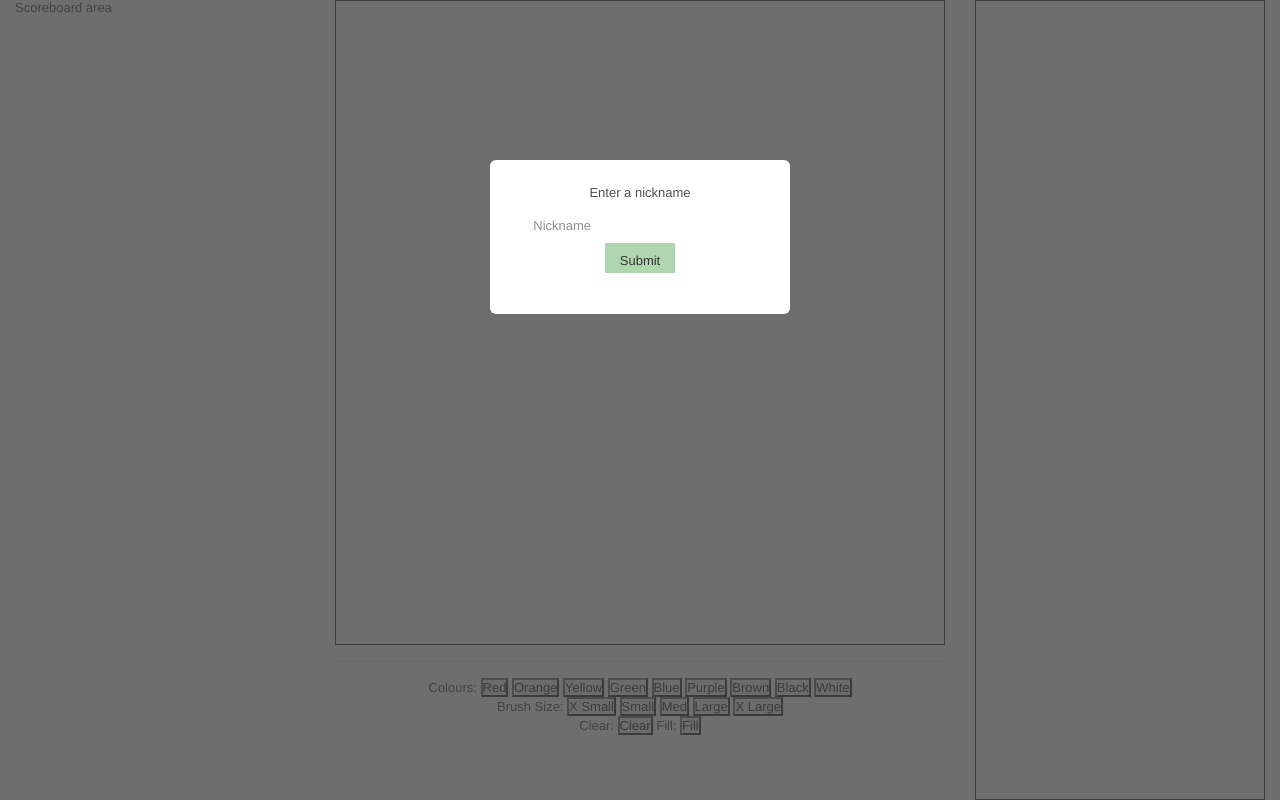
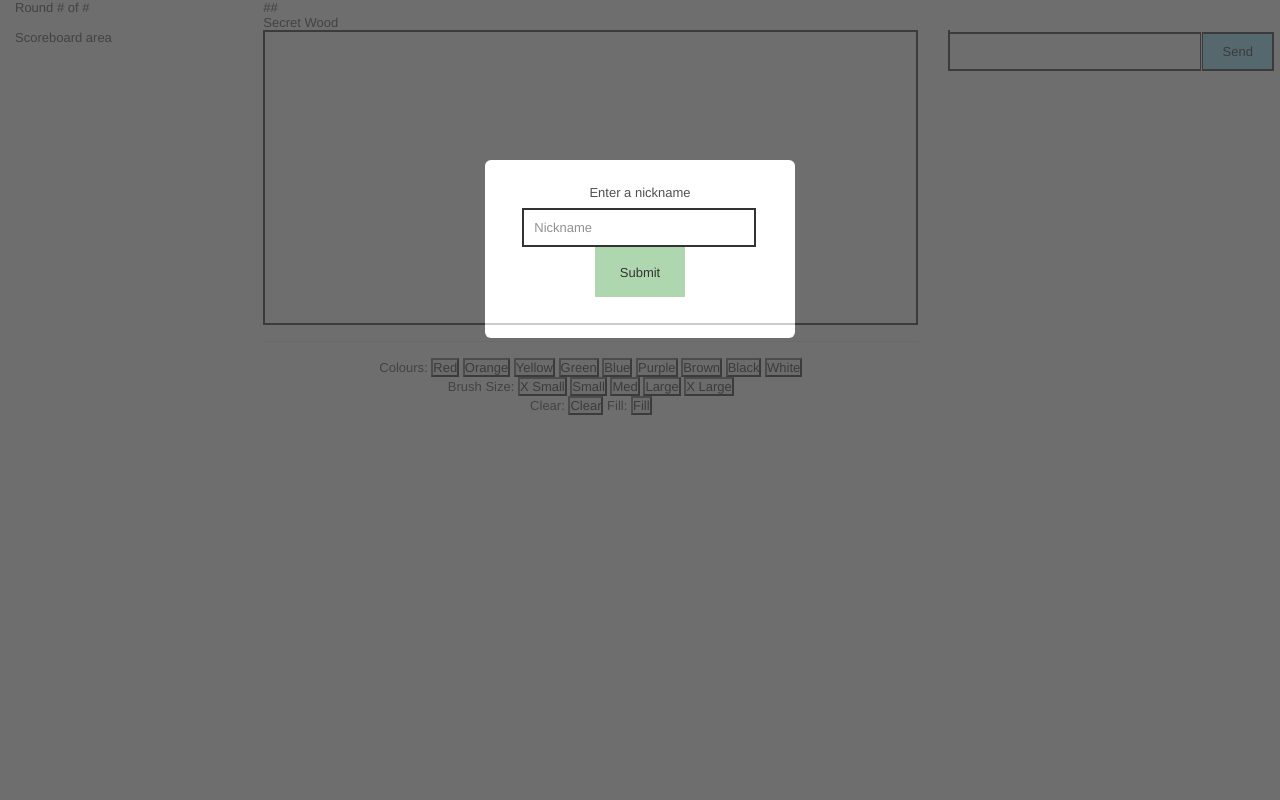
Before and after one commit to redbubble-ash/Pictionary, a website: page public/index.html in a window 1280 px wide. Shown: the top 800 px of the page. Drawn offline with nearby package versions, Linux system fonts and the light colour scheme; no server answers.

Commit message:
Moved boxes around, cleaned CSS, and stuff

```diff
--- a/public/index.html
+++ b/public/index.html
@@ -30,20 +30,25 @@
             <p id="newUser"></p>
         </form>
     </div>
-    <div class="container">
+    <div class="container-fluid">
         <div class="row">
-
-            <div class="col-3">
-                <p>Scoreboard area</p>
+            <div class="col-2">
+                <div>Round # of #</div>
             </div>
-
             <div class="col-6">
-
+                <div id="timer">##</div>
+                <div id="secretword">Secret Wood</div>
+            </div>
+        </div>
+        <div class="row">
+            <div class="col-2">
+                <div>Scoreboard area</div>
+            </div>
+            <div class="col-6">
                 <div id="sketch">
                     <canvas id="drawArea"></canvas>
                 </div>
                 <hr>
-
                 <div id="settings">
                     Colours:
                     <button id="red">Red</button>
@@ -78,16 +83,13 @@
             <div class="col-3">
                 <ul id="messages"></ul>
                 <form id="messagesForm" action="">
-                    <input id="m" autocomplete="off" /><button>Send</button>
+                    <input id="messageInput" autocomplete="off" /><button id="chatSend">Send</button>
                 </form>
             </div>
 
             </div>
         </div>
 
-    <div>
-        <ul id="secretword">Secret Word</ul>
-    </div>
 
 </body>
 
--- a/public/main.js
+++ b/public/main.js
@@ -93,8 +93,8 @@ $(document).ready(function() {
     //var sketch_style = getComputedStyle(sketch);
     //var canDraw = true; // prevent user from drawing when false
 */
-  canvas.width = window.innerWidth * 0.63; // controls responsive resizing of drawing canvas, width
-  canvas.height = window.innerHeight * 0.8;
+  canvas.width = document.getElementById("sketch").offsetWidth; // controls responsive resizing of drawing canvas, width
+  canvas.height = document.getElementById("sketch").offsetHeight;
   let startX, startY, endX, endY;
 
   let mouse = {
--- a/public/style.css
+++ b/public/style.css
@@ -1,19 +1,24 @@
 *{
+  /* border: 2px solid black; */
   margin: 0px;
   padding: 0px;
-  box-sizing: border-box;
+  box-sizing: content-box;
+}
+.container {
+  max-width: -webkit-fill-available !important;
+}
+.row{
+  height:90%;
 }
 body {
   font: 13px Helvetica, Arial;
   height: 100%;
   display:block;
 }
-
+/* \/used for first popup box\/ */
 .hidden {
   display: none;
 }
-
-
 .grey-out {
   position: fixed;
   top: 0px;
@@ -25,7 +30,6 @@ body {
   display: none;
   z-index: 900;
 }
-
 .user {
   position: relative;
   background-color: white;
@@ -36,9 +40,6 @@ body {
   top: 20%;
   margin: auto;
   border-radius: 6px;
-}
-#sketch {
-  border: 1px solid black;
 }
 #username {
   width: 90%;
@@ -51,23 +52,31 @@ body {
   height: 30px;
   background-color: #9BCD9B;
 }
-.container {
-  max-width: -webkit-fill-available !important;
+/*/\used for login popup box/\ */
+/*\/used for canvas & controls\/ */
+#sketch {
+  border: 2px solid black;
+  height: 90%;
+  /* border: 2px solid black; */
 }
-.row{
-  height:1000px;
-}
+
+/*/\used for canvas & controls/\ */
 form {
-  background: #000;
-  padding: 3px;
-  position: absolute;
+  /* background: #000; */
+  border: 3px;
   bottom: 0;
   width: 100%;
 }
+#settings {
+  display: block;
+  text-align:center;
+}
+/*/\used for canvas & controls/\ */
+/*\/used for chat box\/ */
 form input {
-  border: 0;
+  border: 2px solid black;
   padding: 10px;
-  width: 80%;
+  width: 70%;
   margin-right: 0.5%;
   margin-left:auto;
 }
@@ -77,12 +86,21 @@ form button {
   border: none;
   padding: 10px;
 }
+#messageInput{
+  border-right: 1px solid black;
+}
 #messages {
-  height: 800px;
-  width: 550px;
+  height: 100%;
+  width: 100%;
   border: 1px solid #000;
   display: table-cell;
   vertical-align: bottom;
+}
+#chatSend{
+  border-bottom: 2px solid black;
+  border-top: 2px solid black;
+  border-right: 2px solid black;
+  border-left: 1px solid black;
 }
 #messages li {
   padding: 5px 10px;
@@ -93,6 +111,4 @@ form button {
 #messages {
   margin-bottom: 40px;
 }
-#settings { display: block;
-  text-align:center
-}
+/*/\used for chat box/\ */
```
